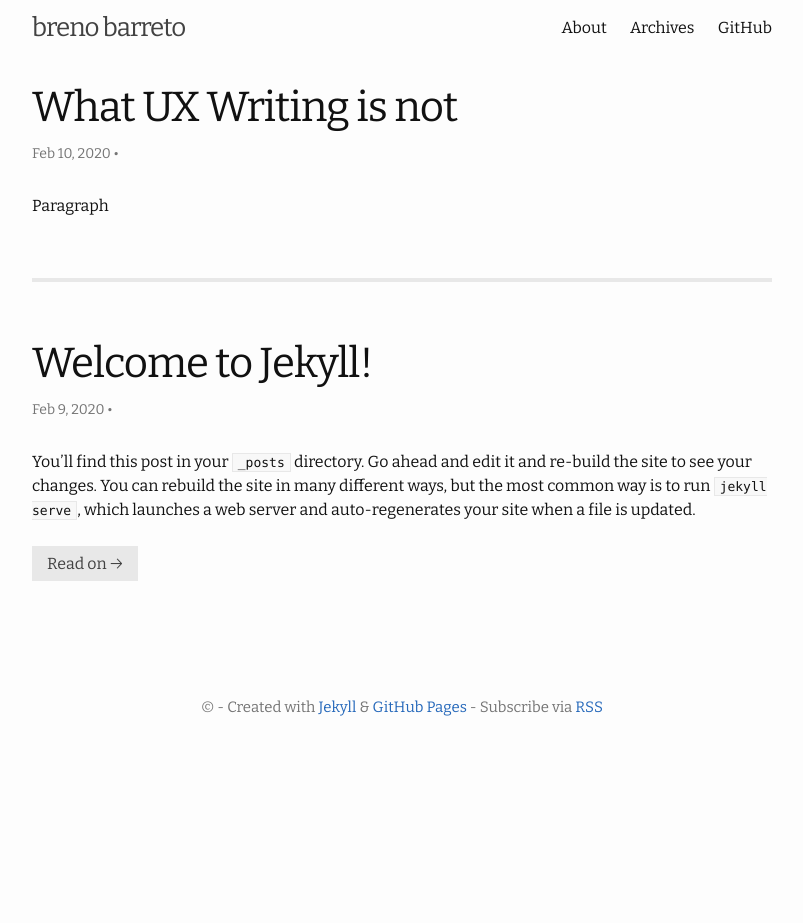
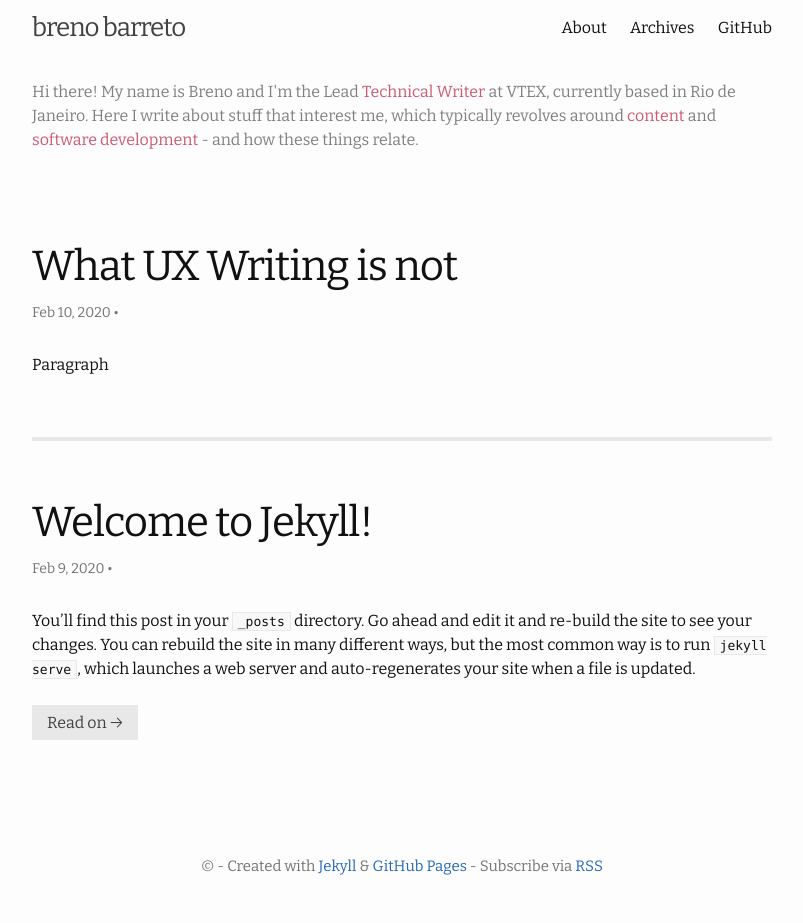
Before and after one commit to brenobarreto/brenobarreto.github.io, a Jekyll site: the page built from index.html, in a window 1280 px wide. Shown: the whole page, without its empty margins (238-1041 px from the left). Built offline with Jekyll 4.4.1, drawn with Linux system fonts in a browser that asks for light colours; the list of posts is cut into pages by our own code; before the commit the page ends 900 px from its top, so only the background shows below that.

Commit message:
Add description header

```diff
--- a/_includes/header.html
+++ b/_includes/header.html
@@ -15,7 +15,9 @@
       {% endfor %}
     </nav>
 
-    <!-- <p class="description-header">{{ site.description }}</p> -->
+    <div class="description-header">
+      <p style="display: inline">Hi there! My name is Breno and I'm the Lead <p class="boldDesc">Technical Writer</p> at VTEX, currently based in Rio de Janeiro. Here I write about stuff that interest me, which typically revolves around <p class="boldDesc">content</p> and <p class="boldDesc">software development</p> - and how these things relate.</p>
+    </div>
 
   </div>
 
--- a/assets/main.scss
+++ b/assets/main.scss
@@ -27,7 +27,17 @@ $content-width:    800px;
 $on-palm:          600px;
 $on-laptop:        800px;
 
+.description-header{
+  display: inline-block;
+  padding-top: 1.5em;
+  margin-bottom: 3em;
+  color: grey;
+}
 
+.boldDesc{
+  display: inline;
+  color: #CC5A71;
+}
 
 // whiteglass also includes a mixin for defining media queries.
 // Use media queries like this:
```
